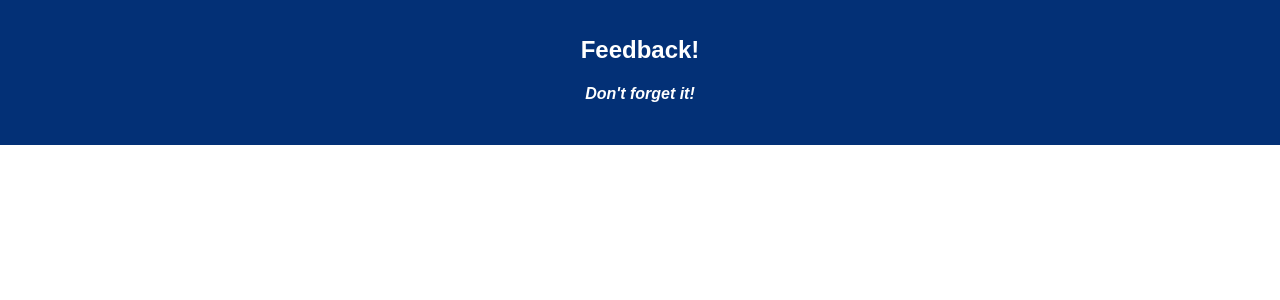
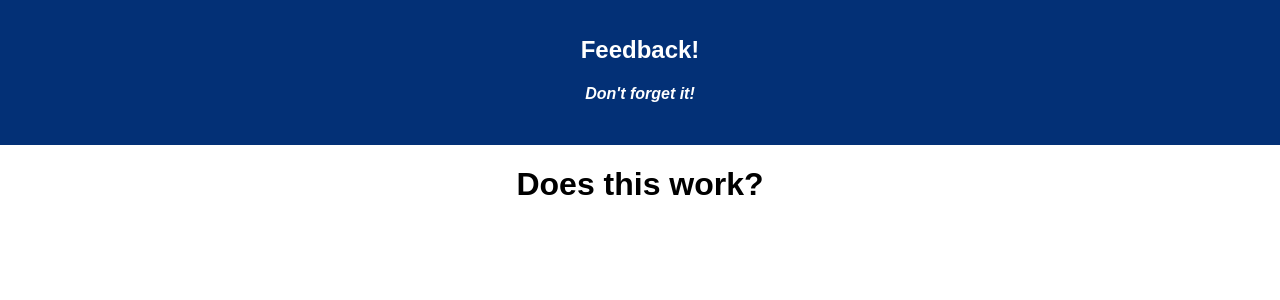
Before and after one commit to JakeCr8Guru/react-reflections-feedback-app, a React (Create React App) app: page /feeling in a window 1280 px wide. Shown: the top 300 px of the page. Built offline with nearby package versions, Linux system fonts and the light colour scheme.

Commit message:
added Layout component

```diff
--- a/src/components/App/App.js
+++ b/src/components/App/App.js
@@ -3,13 +3,15 @@ import axios from 'axios';
 import './App.css';
 
 // Component imports:
-import Header from '../Header/Header';
+import Layout from '../Layout/Layout';
 
 class App extends Component {
   render() {
     return (
       <div className="App">
-        <Header/>
+        <Layout>
+          <h1>Does this work?</h1>
+        </Layout>
         <br/>
       </div>
     );
--- /dev/null
+++ b/src/components/Layout/Layout.jsx
@@ -0,0 +1,15 @@
+import React from 'react';
+
+// Component imports:
+import Header from '../Header/Header';
+
+const Layout = (props) => {
+    return (
+        <div>
+            <Header />
+            {props.children}
+        </div>
+    )
+}
+
+export default Layout;
```
